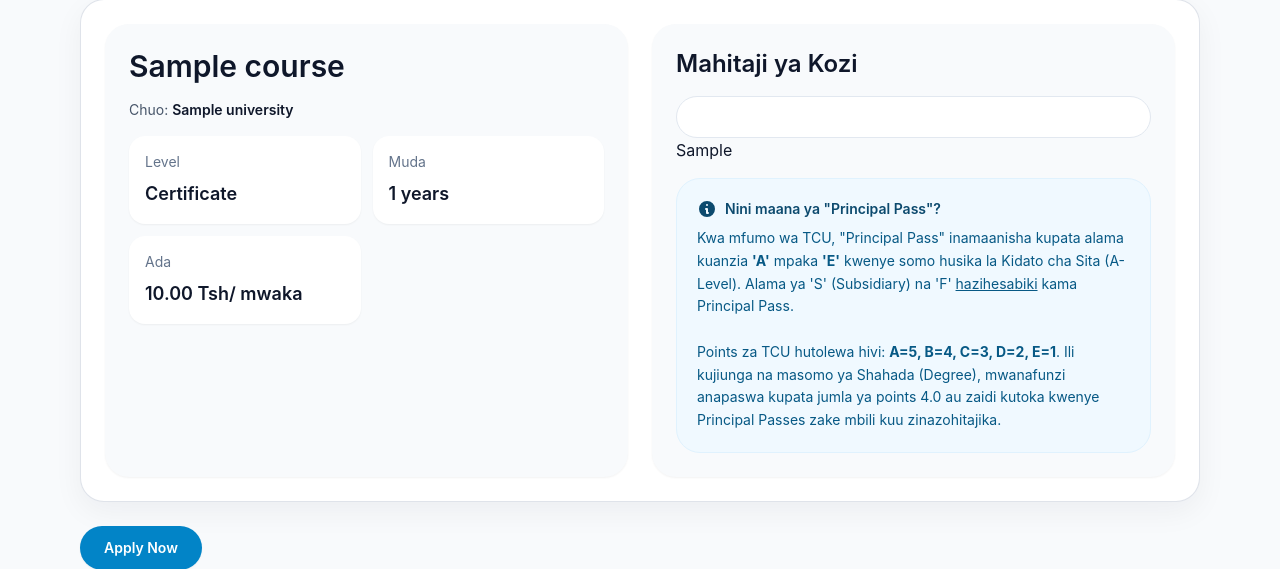
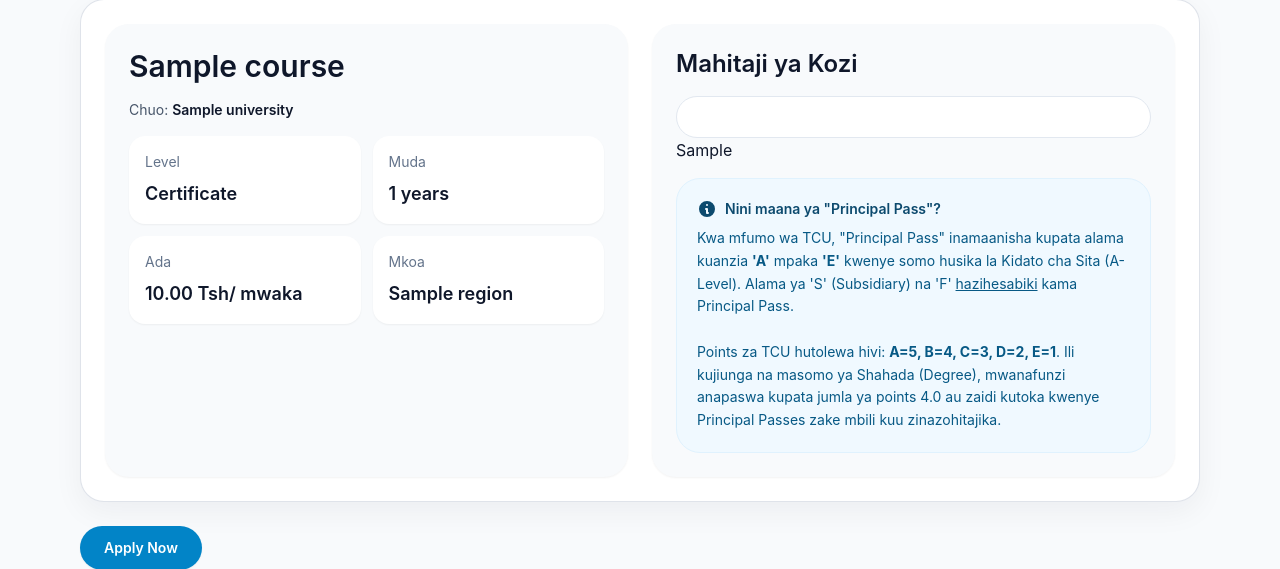
Before and after one commit to Nyisulya/vyuo, a Django app: page /home/course/1/ in a window 1280 px wide. Shown: the part 130-699 px from the top of the page. Run offline with Django 5.2, Linux system fonts and the light colour scheme; tables that the repository leaves empty hold one stand-in row (values such as "Sample post"); some libraries are stand-ins or nearby versions.

Commit message:
Hide fee when empty, add mkoa to course detail page

```diff
--- a/universitysite/templates/universitysite/course_detail.html
+++ b/universitysite/templates/universitysite/course_detail.html
@@ -18,10 +18,18 @@
                         <p class="text-sm text-slate-500">Muda</p>
                         <p class="mt-2 text-lg font-semibold text-slate-900">{{ course_uni.duration }} years</p>
                     </div>
+                    {% if course_uni.fee %}
                     <div class="rounded-2xl bg-white p-4 shadow-sm">
                         <p class="text-sm text-slate-500">Ada</p>
                         <p class="mt-2 text-lg font-semibold text-slate-900">{{ course_uni.fee }} Tsh/ mwaka</p>
                     </div>
+                    {% endif %}
+                    {% if course_uni.university.region %}
+                    <div class="rounded-2xl bg-white p-4 shadow-sm">
+                        <p class="text-sm text-slate-500">Mkoa</p>
+                        <p class="mt-2 text-lg font-semibold text-slate-900">{{ course_uni.university.region.name }}</p>
+                    </div>
+                    {% endif %}
                 </div>
             </div>
             <div class="rounded-3xl bg-slate-50 p-6 shadow-sm">
```
